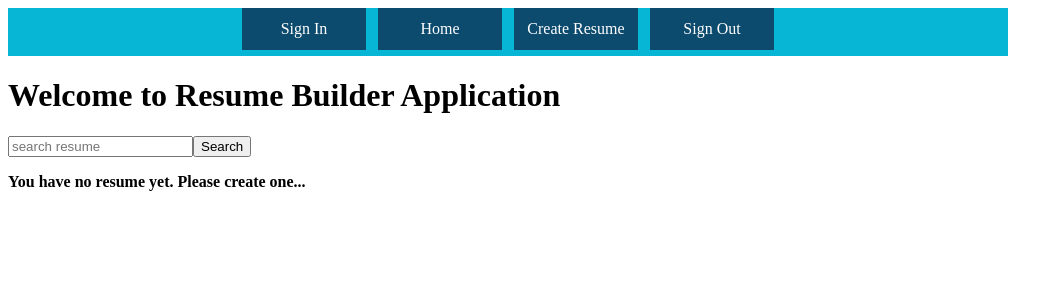
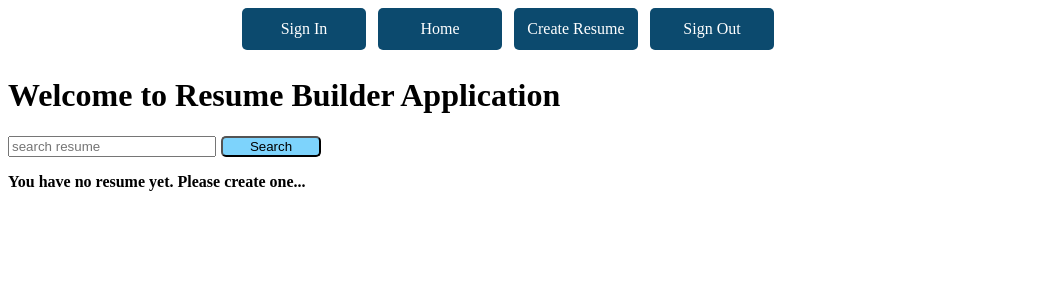
Before and after one commit to evansochieng/react-project, a React (Create React App) app: page / in a window 1280 px wide. Shown: the top 300 px of the page, without its empty margins (0-1063 px from the left). Built offline with nearby package versions, Linux system fonts and the light colour scheme.

Commit message:
Started styling

```diff
--- a/db.json
+++ b/db.json
@@ -21,6 +21,17 @@
       "experience": "Since birth",
       "projects": "ComediCom",
       "id": 2
+    },
+    {
+      "about": "Am a student at Moringa blabla bla",
+      "name": "Dennis",
+      "email": "evans.ochieng@student.moringaschool.com",
+      "github": "denno",
+      "education": "KCSE graduate",
+      "skills": "SD",
+      "experience": "2",
+      "projects": "Matatu App",
+      "id": 3
     }
   ]
 }
--- a/package.json
+++ b/package.json
@@ -8,6 +8,7 @@
     "@testing-library/user-event": "^13.5.0",
     "react": "^18.2.0",
     "react-dom": "^18.2.0",
+    "react-icons": "^4.4.0",
     "react-router-dom": "^6.4.1",
     "react-scripts": "5.0.1",
     "web-vitals": "^2.1.4"
--- a/src/App.js
+++ b/src/App.js
@@ -19,7 +19,7 @@ function App() {
   }
 
   return (
-    <div>
+    <div style={{justifyContent: 'center'}}>
       <NavBar />
       <Routes>
         <Route exact path="/signin" element={<SignIn />} />
--- a/src/components/CreateResume.js
+++ b/src/components/CreateResume.js
@@ -53,21 +53,6 @@ function CreateResume({ addNewResume }) {
   return (
     <div>
       <form className="resume" onSubmit={(e) => createResume(e)}>
-        {/* Information about myself */}
-        <div
-          className="about"
-          style={{ display: "flex", flexDirection: "column", width: "1000px" }}
-        >
-          <h3>Information about myself</h3>
-          <label htmlFor="about">About Myself</label>
-          <input
-            type="text"
-            name="about"
-            value={resumeItems.about}
-            onChange={(e) => handleChange(e)}
-          />
-        </div>
-
         {/* Contact details: official name, githubUsername, phone, email */}
         <div
           style={{ display: "flex", flexDirection: "column", width: "1000px" }}
@@ -93,6 +78,21 @@ function CreateResume({ addNewResume }) {
             type="text"
             name="github"
             value={resumeItems.github}
+            onChange={(e) => handleChange(e)}
+          />
+        </div>
+
+        {/* Information about myself */}
+        <div
+          className="about"
+          style={{ display: "flex", flexDirection: "column", width: "1000px" }}
+        >
+          <h3>Information about myself</h3>
+          <label htmlFor="about">About Myself</label>
+          <input
+            type="text"
+            name="about"
+            value={resumeItems.about}
             onChange={(e) => handleChange(e)}
           />
         </div>
--- a/src/components/DisplayResume.js
+++ b/src/components/DisplayResume.js
@@ -2,30 +2,30 @@ import React from 'react'
 
 function DisplayResume({resume}) {
   return (
-    <div>
+    <div style={{alignItems: 'center', backgroundColor: 'lightblue', padding: '40px', width: '400px'}}>
       <h2>{resume.name}</h2>
       <br />
-        <h3>Personal Information</h3>
+      <h3 style={{ color: "#0284c7" }}>Personal Information</h3>
       <li>Email: {resume.email}</li>
       <li>Github Profile: {resume.github}</li>
       <br />
-        <h3>About Myself</h3>
+      <h3 style={{ color: "#0284c7" }}>About Myself</h3>
       <p>{resume.about}</p>
       <br />
-        <h3>Education</h3>
+      <h3 style={{ color: "#0284c7" }}>Education</h3>
       <li>{resume.education}</li>
       <br />
-        <h3>Skills and Abilities</h3>
+      <h3 style={{ color: "#0284c7" }}>Skills and Abilities</h3>
       <li>{resume.skills}</li>
       <br />
-        <h3>Work and Experience</h3>
+      <h3 style={{ color: "#0284c7" }}>Work and Experience</h3>
       <li>{resume.experience}</li>
       <br />
-        <h3>Personal Projects</h3>
+      <h3 style={{ color: "#0284c7" }}>Personal Projects</h3>
       <li>{resume.projects}</li>
       <br />
     </div>
-  )
+  );
 }
 
 export default DisplayResume
--- a/src/components/Home.js
+++ b/src/components/Home.js
@@ -40,15 +40,27 @@ function Home() {
     return (
       <>
         <div>
-          <h1>Welcome to Resume Builder Application</h1>
+          <h1 style={{ display: "inline-block", textAlign: 'center' }}>
+            Welcome to Resume Builder Application
+          </h1>
           <form onSubmit={(e) => searchResume(e)}>
             <input
               type="text"
               placeholder="search resume"
               value={searchedName}
               onChange={(e) => grabUserInput(e)}
+              style={{ width: "200px" }}
             />
-            <button>Search</button>
+            <button
+              style={{
+                width: "100px",
+                marginLeft: "5px",
+                backgroundColor: "#7dd3fc",
+                borderRadius: "5px",
+              }}
+            >
+              Search
+            </button>
           </form>
 
           <div>
--- a/src/components/NavBar.js
+++ b/src/components/NavBar.js
@@ -9,13 +9,14 @@ const linkStyles = {
   background: "rgb(12 74 110)",
   textDecoration: "none",
   color: "white",
+  borderRadius: '5px'
 };
 
 function NavBar() {
   return (
     <div
       style={{
-        background: "rgb(6 182 212)",
+        //background: "rgb(6 182 212)",
         width: "1000px",
         textAlign: "center",
       }}
```
Also changed, not shown: 1 other file (tests, documents, lock files or other folders). Lines whose indentation alone changed are shown as unchanged.
